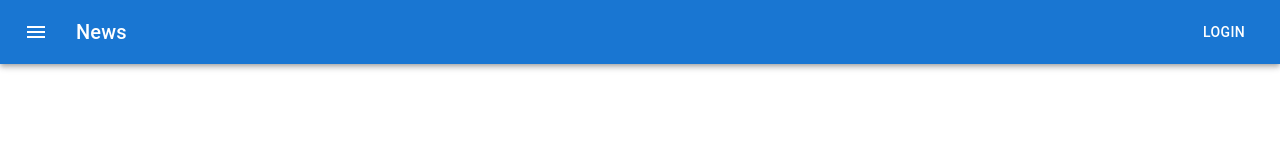
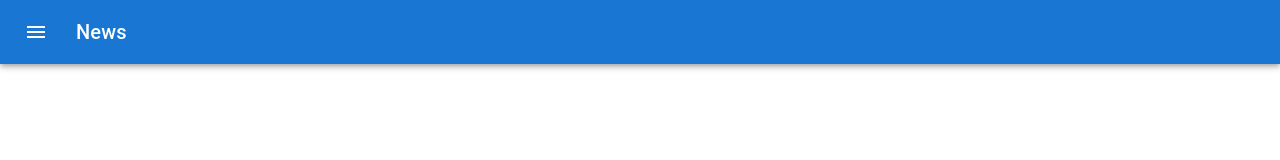
Before and after one commit to monstera3/enn-shokubutsu, a React (Create React App) app: page / in a window 1280 px wide. Shown: the top 160 px of the page. Built offline with nearby package versions, Linux system fonts and the light colour scheme.

Commit message:
fix: ログインボタンを削除

```diff
--- a/src/App.tsx
+++ b/src/App.tsx
@@ -1,7 +1,7 @@
 import React from 'react';
 import './App.css';
 import LogoImg from './components/LogoImg';
-import { AppBar, Box, Button, IconButton, Toolbar, Typography } from '@mui/material';
+import { AppBar, Box, IconButton, Toolbar, Typography } from '@mui/material';
 import MenuIcon from '@mui/icons-material/Menu';
 
 function App() {
@@ -22,7 +22,7 @@ function App() {
             <Typography variant="h6" component="div" sx={{ flexGrow: 1 }}>
               News
             </Typography>
-            <Button color="inherit">Login</Button>
+
           </Toolbar>
         </AppBar>
       </Box>
```
